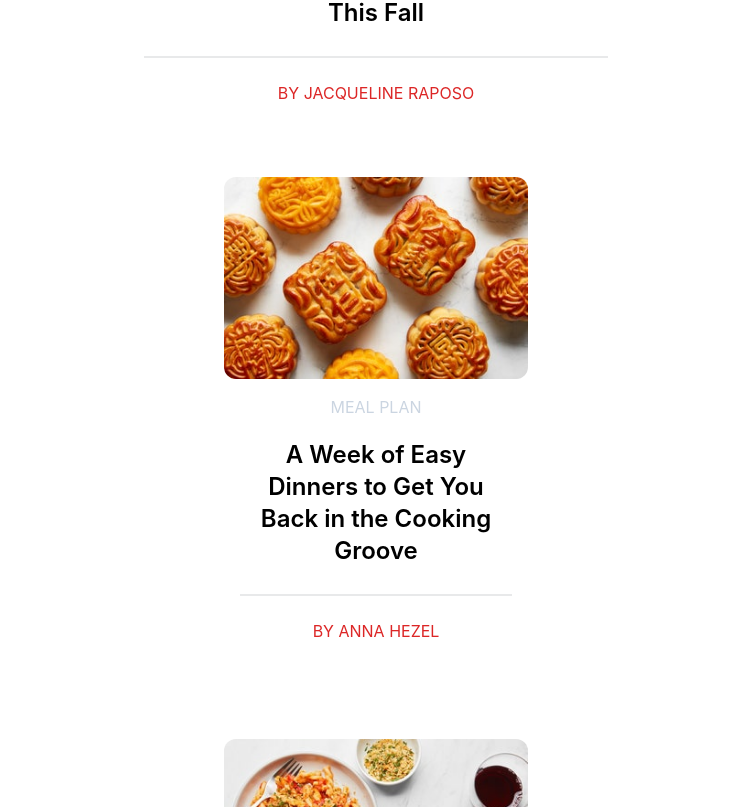
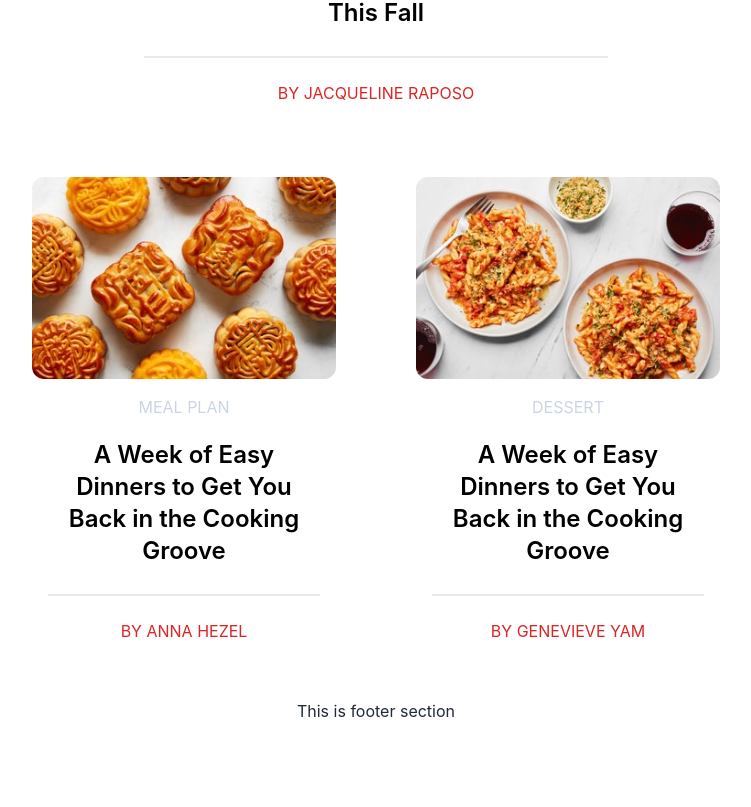
Before and after one commit to team-solvers-kpr/project-epicurious, a React (Create React App) app: page / in a window 1280 px wide. Shown: the part 413-1220 px from the top of the page, without its empty margins (264-1015 px from the left). After the commit the page ends 1136 px from the top, so only its background shows below. Built offline with nearby package versions, Linux system fonts and the light colour scheme.

Commit message:
updated code of product and bookRelease

```diff
--- a/src/components/pages/Home/Products.js
+++ b/src/components/pages/Home/Products.js
@@ -6,12 +6,12 @@ import readPaperPastaImg from '../../../assets/images/RedPepperPasta_HERO_040821
 export default function Products() {
   return (
       <div className='container'>
-          <div className='products flex justify-center'>
-              <a href='/'>
+          <a href='/'>
+            <div className='products flex justify-center'>
                 <Product heading='meal plan' title='A Week of Easy Dinners to Get You Back in the Cooking Groove' author='by anna hezel' img={moonCakesImg}/>
                 <Product heading='dessert' title='A Week of Easy Dinners to Get You Back in the Cooking Groove' author='By Genevieve Yam' img={readPaperPastaImg}/>
-              </a>
-          </div>
+            </div>
+          </a>
       </div>
   )
 }
```
